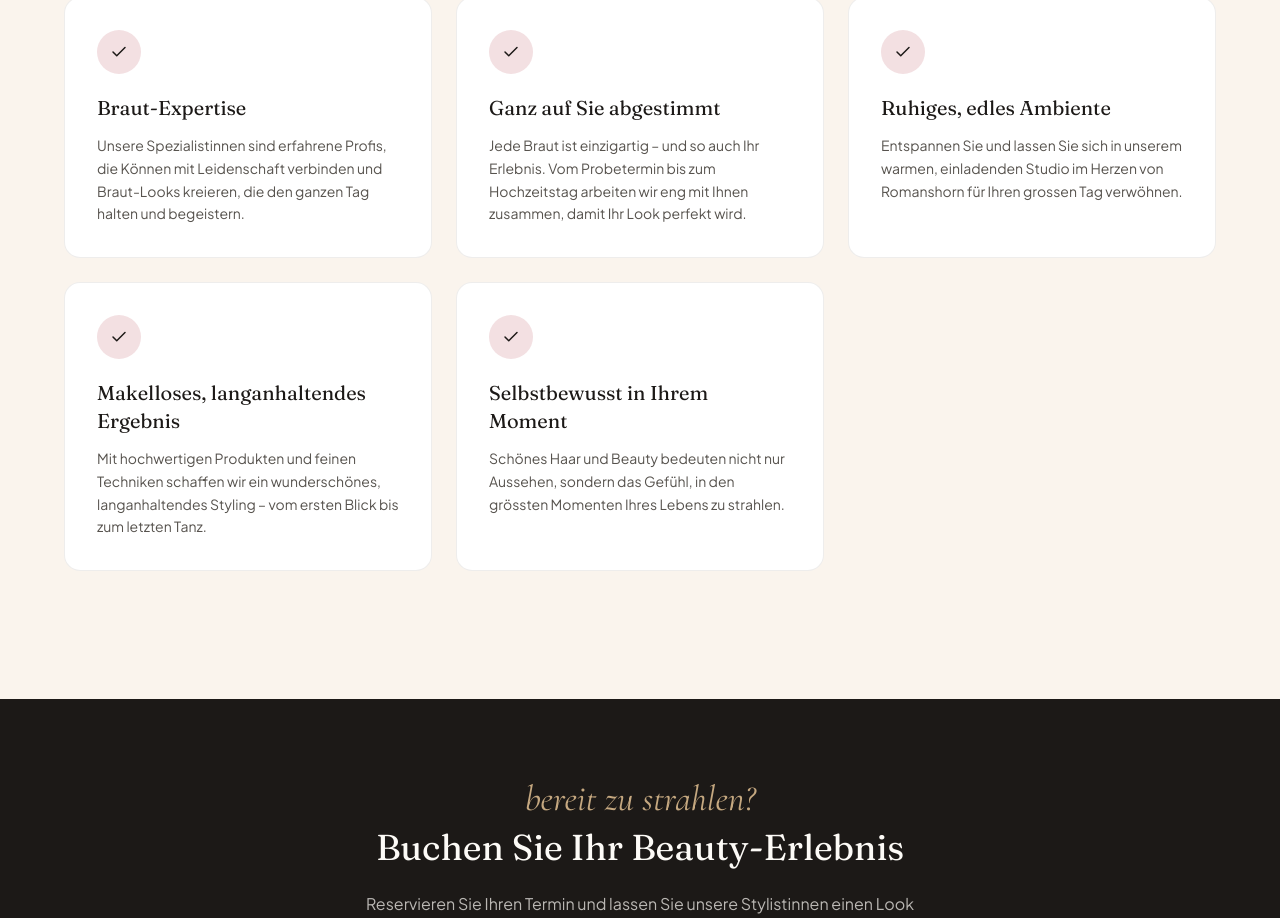
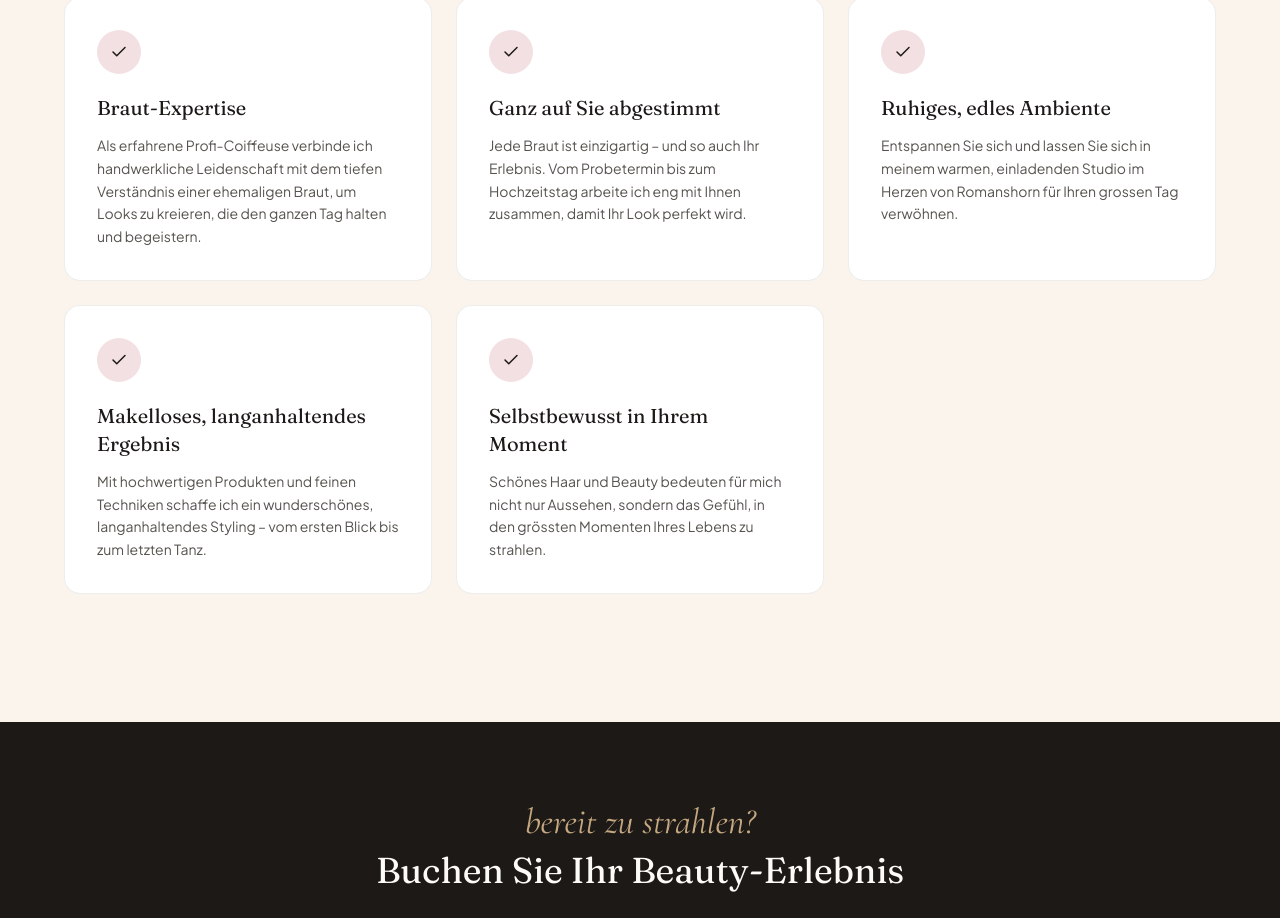
Before and after one commit to axndmathias/coiffeur-denise-website, a React (Create React App) app in the folder frontend/: page /about in a window 1280 px wide. Shown: the part 3380-4298 px from the top of the page. Built offline with nearby package versions, Linux system fonts and the light colour scheme; no server answers.

Commit message:
Update Why Coiffeur Denise cards to first-person voice

```diff
--- a/frontend/src/i18n/translations.js
+++ b/frontend/src/i18n/translations.js
@@ -165,27 +165,27 @@ const de = {
       {
         title: "Braut-Expertise",
         body:
-          "Unsere Spezialistinnen sind erfahrene Profis, die Können mit Leidenschaft verbinden und Braut-Looks kreieren, die den ganzen Tag halten und begeistern.",
+          "Als erfahrene Profi-Coiffeuse verbinde ich handwerkliche Leidenschaft mit dem tiefen Verständnis einer ehemaligen Braut, um Looks zu kreieren, die den ganzen Tag halten und begeistern.",
       },
       {
         title: "Ganz auf Sie abgestimmt",
         body:
-          "Jede Braut ist einzigartig – und so auch Ihr Erlebnis. Vom Probetermin bis zum Hochzeitstag arbeiten wir eng mit Ihnen zusammen, damit Ihr Look perfekt wird.",
+          "Jede Braut ist einzigartig – und so auch Ihr Erlebnis. Vom Probetermin bis zum Hochzeitstag arbeite ich eng mit Ihnen zusammen, damit Ihr Look perfekt wird.",
       },
       {
         title: "Ruhiges, edles Ambiente",
         body:
-          "Entspannen Sie und lassen Sie sich in unserem warmen, einladenden Studio im Herzen von Romanshorn für Ihren grossen Tag verwöhnen.",
+          "Entspannen Sie sich und lassen Sie sich in meinem warmen, einladenden Studio im Herzen von Romanshorn für Ihren grossen Tag verwöhnen.",
       },
       {
         title: "Makelloses, langanhaltendes Ergebnis",
         body:
-          "Mit hochwertigen Produkten und feinen Techniken schaffen wir ein wunderschönes, langanhaltendes Styling – vom ersten Blick bis zum letzten Tanz.",
+          "Mit hochwertigen Produkten und feinen Techniken schaffe ich ein wunderschönes, langanhaltendes Styling – vom ersten Blick bis zum letzten Tanz.",
       },
       {
         title: "Selbstbewusst in Ihrem Moment",
         body:
-          "Schönes Haar und Beauty bedeuten nicht nur Aussehen, sondern das Gefühl, in den grössten Momenten Ihres Lebens zu strahlen.",
+          "Schönes Haar und Beauty bedeuten für mich nicht nur Aussehen, sondern das Gefühl, in den grössten Momenten Ihres Lebens zu strahlen.",
       },
     ],
   },
```
